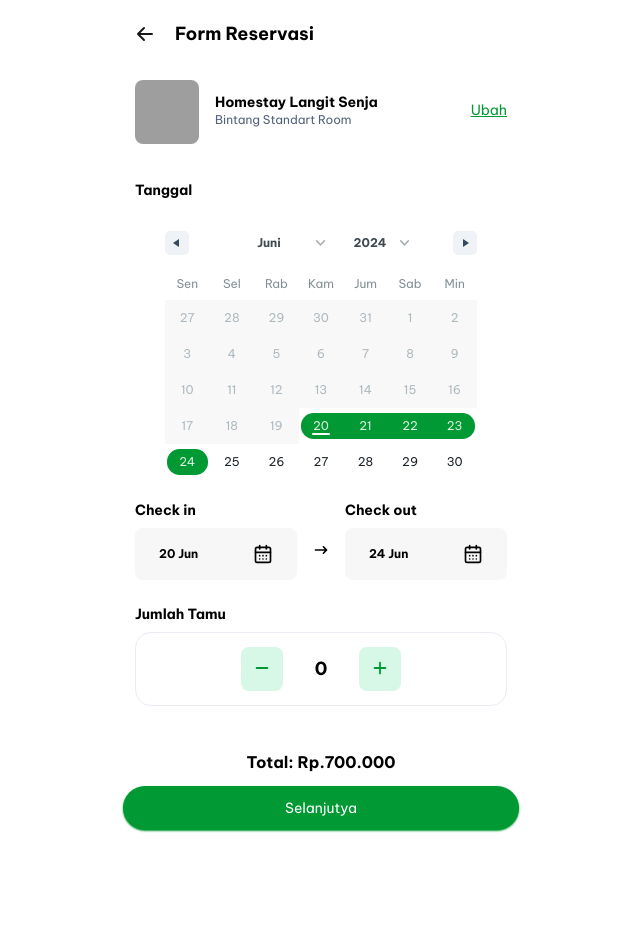
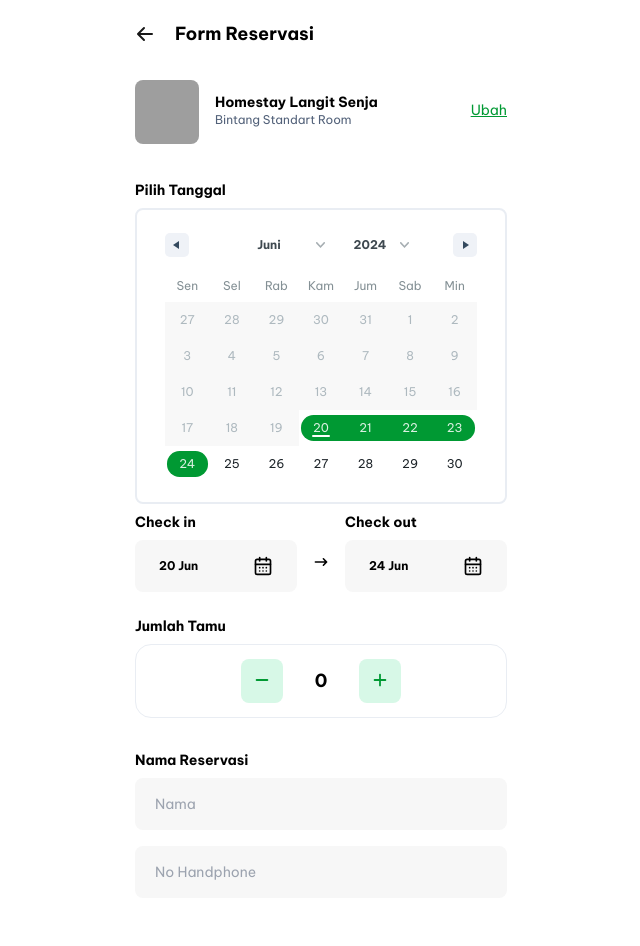
Before and after one commit to denbahrul/next-diengs, a Next.js app: page /booking in a window 1280 px wide. Shown: the top 946 px of the page, without its empty margins (319-959 px from the left). Before the commit the page ends 866 px from the top, so only its background shows below. Built offline with nearby package versions, Linux system fonts and the light colour scheme; grey boxes are pictures that could not be loaded.

Commit message:
adding name of reservation name

```diff
--- a/app/(details)/booking/page.jsx
+++ b/app/(details)/booking/page.jsx
@@ -2,7 +2,6 @@ import Link from 'next/link';
 import Header from '@/app/ui/booking/header';
 import DatePicker from '@/app/ui/booking/date-picker';
 import NumberOfGuest from '@/app/ui/booking/number-of-guest';
-import { BsFillDashSquareFill, BsPlusSquareFill } from 'react-icons/bs';
 
 export default function BookPage() {
   return (
@@ -19,17 +18,15 @@ export default function BookPage() {
             <p className="py-5 text-sm text-hijau"><u>Ubah</u></p>
           </Link>
         </div>
-        <div className='pt-2'>
-          <p className="text-sm font-bold mt-4 mb-2">Tanggal</p>
-          <DatePicker/>
+        <DatePicker/>
+        <NumberOfGuest/>
+        <div>
+          <p className="text-sm font-bold mt-8 mb-2">Nama Reservasi</p>
+          <form>
+            <input className="bg-[#f7f7f7] mb-4 py-4 px-5 w-full rounded-lg text-sm focus:bg-[#dfffea] focus:ring-1 focus:ring-hijau focus:outline-none" type="text" name="" id="email" placeholder="Nama" required/>
+            <input className="bg-[#f7f7f7] py-4 px-5 w-full rounded-lg text-sm focus:bg-[#dfffea] focus:ring-1 focus:ring-hijau focus:outline-none" type="text" name="" id="email" placeholder="No Handphone" required/>
+          </form>
         </div>
-        <NumberOfGuest/>
-        {/* <div>
-          <p className="text-sm font-bold mt-8 mb-2">No. Telepon</p>
-          <form className="p-4 rounded-md shadow-md">
-            <input className="w-full border-b-[1.5px]" type="text" name="" id="note" placeholder="" />
-          </form>
-        </div> */}
       </div>
       <div className="p-3 pb-4 mt-8 bg-putih justify-betweenw-6xl mx-auto">
         <p className="mb-3 text-center font-bold text-md text-hitam">Total: Rp.700.000</p>
--- a/app/ui/booking/date-picker.jsx
+++ b/app/ui/booking/date-picker.jsx
@@ -21,7 +21,10 @@ export default function DatePicker() {
   };
 
   return (
+  <div className='pt-2'>
+    <p className="text-sm font-bold mt-4 mb-2">Pilih Tanggal</p>
     <div className="flex flex-col items-center mb-6">
+      <div className='rounded-lg border-2 border-biru3 w-full flex justify-center mb-2'>
         <DateRange
           locale={id}
           ranges={[selectionRange]}
@@ -32,6 +35,7 @@ export default function DatePicker() {
           weekdayDisplayFormat="E" // Shows weekdays as single letter
           monthDisplayFormat="MMMM yyyy" // Custom format for month display
         />
+      </div>
       <div className='flex justify-between w-full'>
         <p className="text-sm font-bold w-full">Check in</p>
         <div className='flex items-center px-4'>
@@ -65,5 +69,6 @@ export default function DatePicker() {
         </div>
       </div>
     </div>
+  </div>
   );
 }
```
Lines whose indentation alone changed are shown as unchanged.
